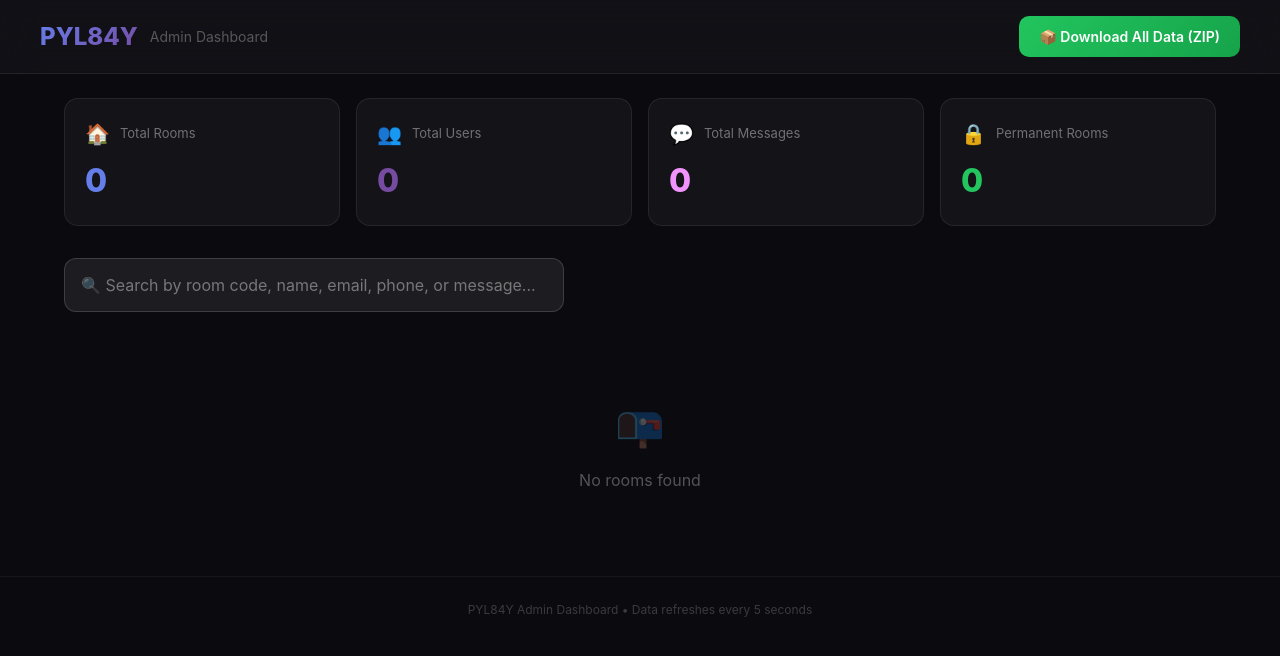
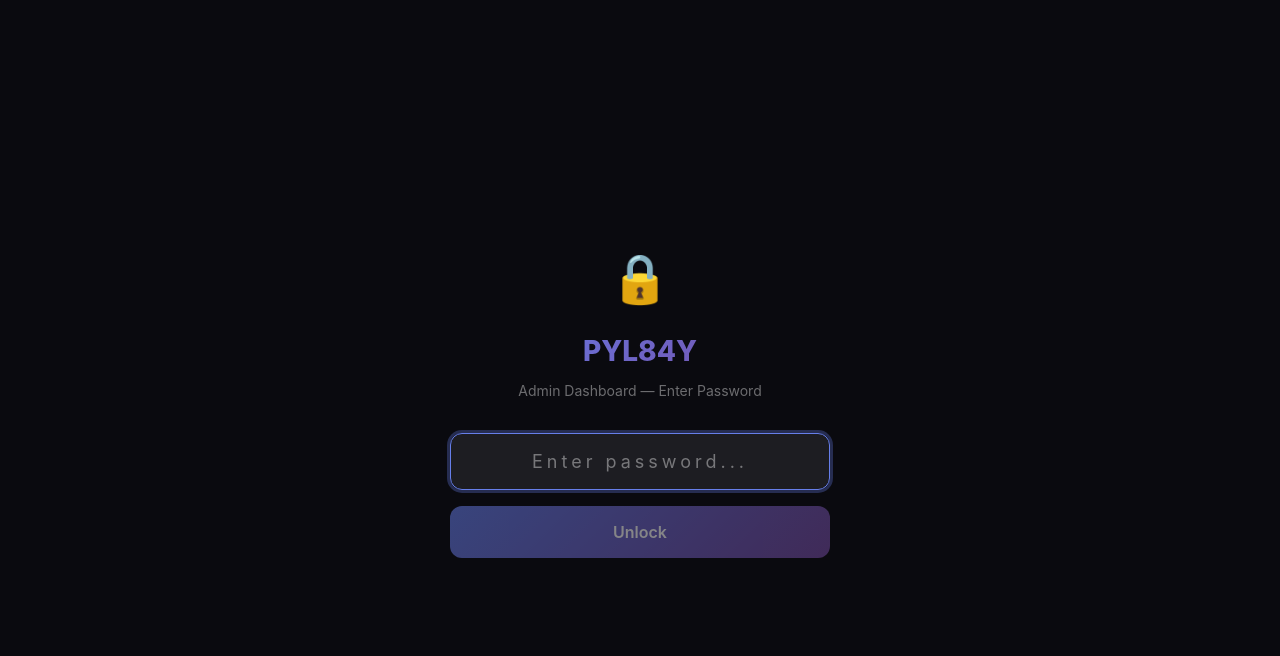
Before and after one commit to quitsaurabhverma2008-sketch/PYL84Y, a Next.js app: page /admin in a window 1280 px wide. Shown: the top 656 px of the page. Built offline with nearby package versions, Linux system fonts and the light colour scheme.

Commit message:
Add password protection to Admin Dashboard

```diff
--- a/src/app/admin/page.tsx
+++ b/src/app/admin/page.tsx
@@ -46,6 +46,9 @@ interface DashboardData {
 }
 
 export default function AdminPage() {
+  const [authenticated, setAuthenticated] = useState(false);
+  const [passwordInput, setPasswordInput] = useState('');
+  const [passwordError, setPasswordError] = useState('');
   const [data, setData] = useState<DashboardData | null>(null);
   const [loading, setLoading] = useState(true);
   const [expandedRoom, setExpandedRoom] = useState<string | null>(null);
@@ -64,10 +67,29 @@ export default function AdminPage() {
   };
 
   useEffect(() => {
+    const saved = sessionStorage.getItem('pyl84y_admin_auth');
+    if (saved === 'subh@2008') {
+      setAuthenticated(true);
+    }
+  }, []);
+
+  useEffect(() => {
+    if (!authenticated) return;
     fetchData();
     const interval = setInterval(fetchData, 5000);
     return () => clearInterval(interval);
-  }, []);
+  }, [authenticated]);
+
+  const handlePasswordSubmit = () => {
+    if (passwordInput === 'subh@2008') {
+      sessionStorage.setItem('pyl84y_admin_auth', 'subh@2008');
+      setAuthenticated(true);
+      setPasswordError('');
+    } else {
+      setPasswordError('Wrong password!');
+      setPasswordInput('');
+    }
+  };
 
   const downloadAllAsZip = async () => {
     if (!data) return;
@@ -223,6 +245,42 @@ export default function AdminPage() {
       room.messages.some(m => m.content.toLowerCase().includes(q))
     );
   }) || [];
+
+  if (!authenticated) {
+    return (
+      <div style={{ minHeight: '100dvh', background: '#0a0a0f', color: '#fff', fontFamily: '-apple-system, BlinkMacSystemFont, sans-serif', display: 'flex', alignItems: 'center', justifyContent: 'center', padding: '24px' }}>
+        <div style={{ width: '100%', maxWidth: '380px', textAlign: 'center' }}>
+          <div style={{ fontSize: '48px', marginBottom: '16px' }}>🔒</div>
+          <h1 style={{ fontSize: '28px', fontWeight: '800', background: 'linear-gradient(135deg, #667eea, #764ba2)', WebkitBackgroundClip: 'text', WebkitTextFillColor: 'transparent', marginBottom: '8px' }}>PYL84Y</h1>
+          <p style={{ color: 'rgba(255,255,255,0.4)', fontSize: '14px', marginBottom: '32px' }}>Admin Dashboard — Enter Password</p>
+
+          {passwordError && (
+            <div style={{ background: 'rgba(239,68,68,0.15)', border: '1px solid rgba(239,68,68,0.3)', borderRadius: '12px', padding: '12px 16px', marginBottom: '16px', color: '#fca5a5', fontSize: '14px' }}>
+              {passwordError}
+            </div>
+          )}
+
+          <input
+            type="password"
+            className="input-field"
+            placeholder="Enter password..."
+            value={passwordInput}
+            onChange={e => setPasswordInput(e.target.value)}
+            onKeyDown={e => e.key === 'Enter' && handlePasswordSubmit()}
+            autoFocus
+            style={{ marginBottom: '16px', textAlign: 'center', fontSize: '18px', letterSpacing: '4px' }}
+          />
+          <button
+            className="btn-primary"
+            onClick={handlePasswordSubmit}
+            disabled={!passwordInput.trim()}
+          >
+            Unlock
+          </button>
+        </div>
+      </div>
+    );
+  }
 
   return (
     <div style={{ minHeight: '100dvh', background: '#0a0a0f', color: '#fff', fontFamily: '-apple-system, BlinkMacSystemFont, sans-serif' }}>
```
